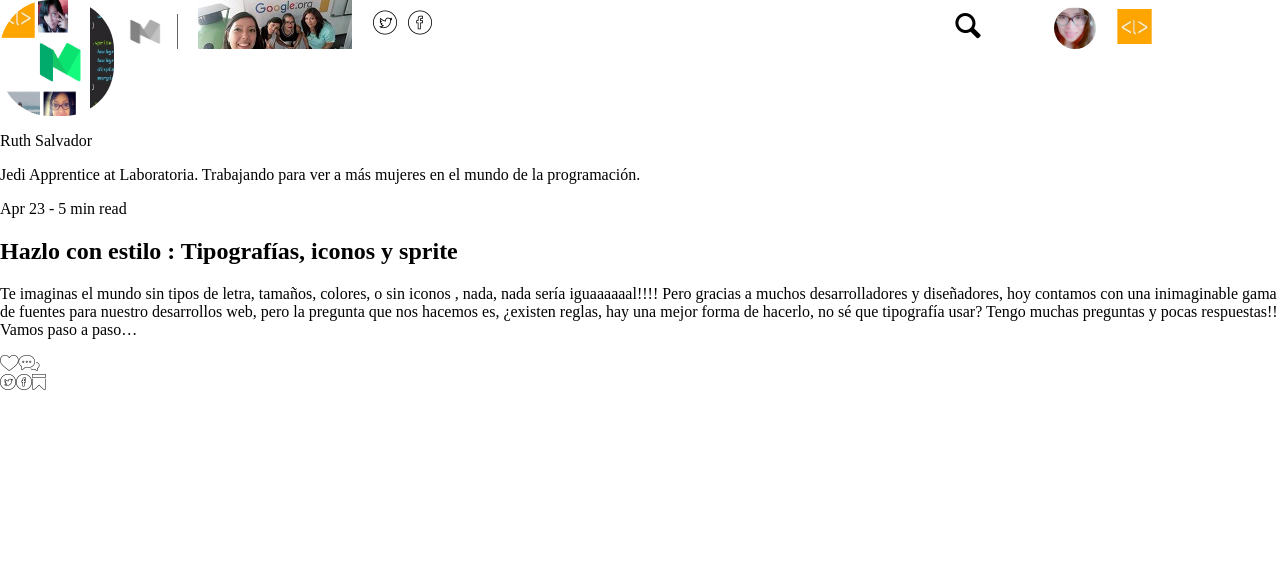
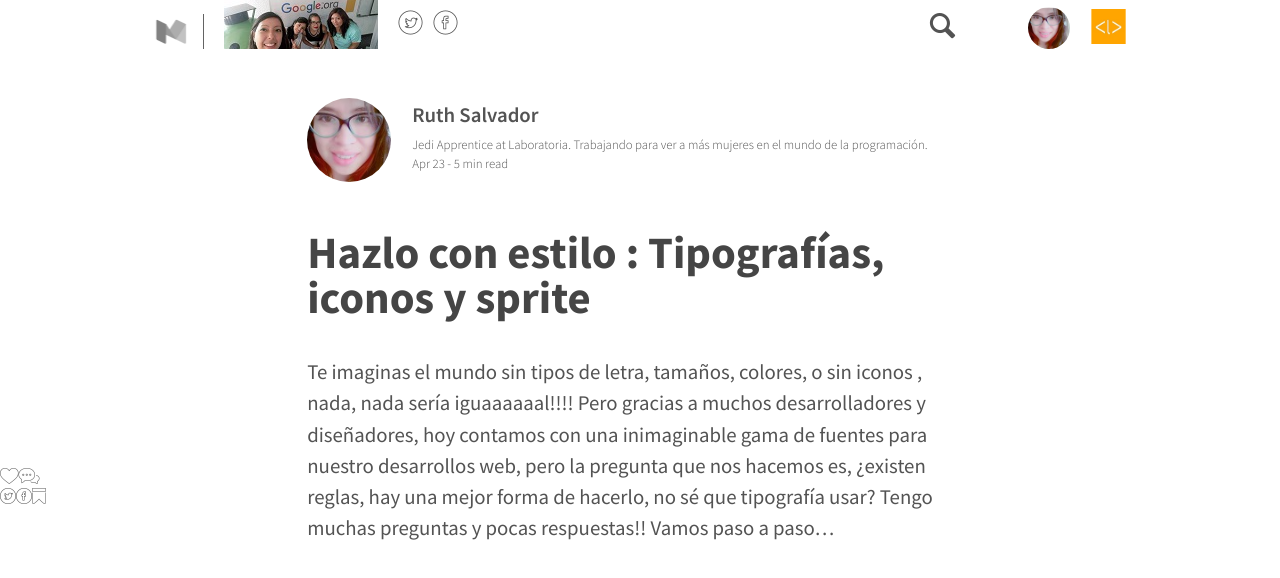
Before and after one commit to RuthSalvador/Tipografias-Medium, a plain HTML site: page index.html in a window 1280 px wide. Drawn offline with Linux system fonts and the light colour scheme; files whose address does not match are found by name.

Commit message:
CSS section

```diff
--- a/assets/css/main.css
+++ b/assets/css/main.css
@@ -20,11 +20,12 @@
 }
 
 .perfil {
-    width: 114px;
-    height: 116px;
-    background-position: -142px -43px;
-    background-size: 360px 296px;
-    border-radius: 50px;
+  width: 84px;
+  height: 84px;
+  background-position: -5px -550px;
+  background-size: 932px 660px;
+  border-radius: 50px;
+  display: inline-block;
 }
 
 .karin {
@@ -90,6 +91,8 @@
 
 body {
   margin: 0;
+  font-family: 'Source Sans Pro', sans-serif;
+  color: #535353;
 }
 
 header {
@@ -99,9 +102,9 @@ header {
 }
 
 .encabezado {
-  width: 80%;
+  width: 76%;
   height: 49px;
-  margin: 0 10%;
+  margin: 0 12%;
   position: fixed;
 }
 
@@ -172,3 +175,54 @@ header {
   position: absolute;
   bottom: 7px;
 }
+
+#container {
+  width: 100%;
+  position: relative;
+  top: 98px;
+}
+
+.section-top{
+  width: 52%;
+  margin: 0 24%;
+  position: relative;
+  top: 0;
+  display: inline-block;
+}
+
+.section-top .datos-perfil {
+   display: inline-block;
+   font-size: 0.8rem;
+   position: relative;
+   bottom: 14px;
+   left: 21px;
+   line-height: 0.5;
+ }
+
+.datos-perfil .nombre {
+  font-weight: 600;
+  font-size: 1.3rem;
+}
+
+.usuario {
+  font-weight: 300;
+}
+
+.center {
+  width: 52%;
+  margin: 0 24%;
+  position: relative;
+  top: 0;
+  display: inline-block;
+  line-height: 1;
+}
+
+.center h1 {
+  font-size: 2.8rem;
+  color: #454545;
+}
+
+.center p {
+  font-size: 1.3rem;
+  line-height: 1.5;
+}
--- a/assets/js/app.js
+++ b/assets/js/app.js
@@ -57,6 +57,7 @@ window.addEventListener("load", function(){
   /** Agregando lado superior**/
   function addTop(){
     var sectionTop = document.createElement("section");
+    sectionTop.setAttribute("class","section-top")
     container.appendChild(sectionTop);
 
     function addPicPerfil(){
@@ -86,6 +87,7 @@ window.addEventListener("load", function(){
   /** Agregando centro**/
   function addCenter(titulo, parrafo){
     var center = document.createElement("section");
+    center.setAttribute("class","center");
     container.appendChild(center);
 
     var title = document.createElement("h1");
--- a/index.html
+++ b/index.html
@@ -5,6 +5,7 @@
     <meta name="viewport" content="width=device-width, initial-scale=1.0">
     <meta http-equiv="X-UA-Compatible" content="ie=edge">
     <title>Medium | Ruth Salvador</title>
+    <link href="https://fonts.googleapis.com/css?family=Source+Sans+Pro:300,400,400i,600,600i,700,700i" rel="stylesheet">
     <link rel="stylesheet" type="text/css" href="assets/css/main.css" media="screen">
     <link rel="stylesheet" type="text/css" href="assets/icomoon/style.css" media="screen">
   </head>
```
